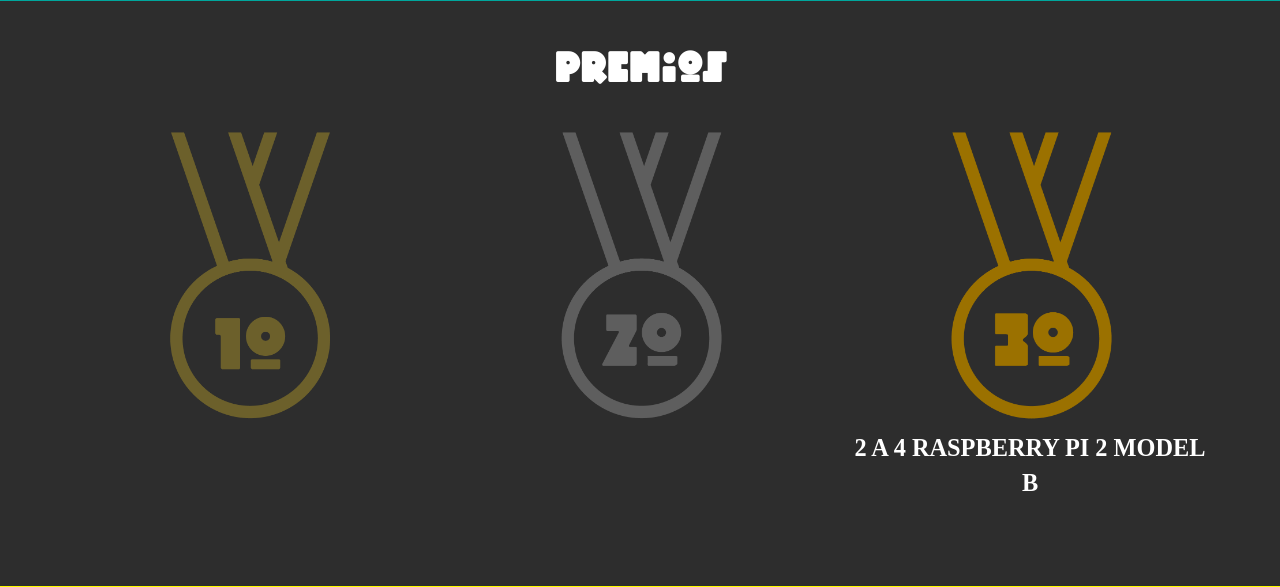
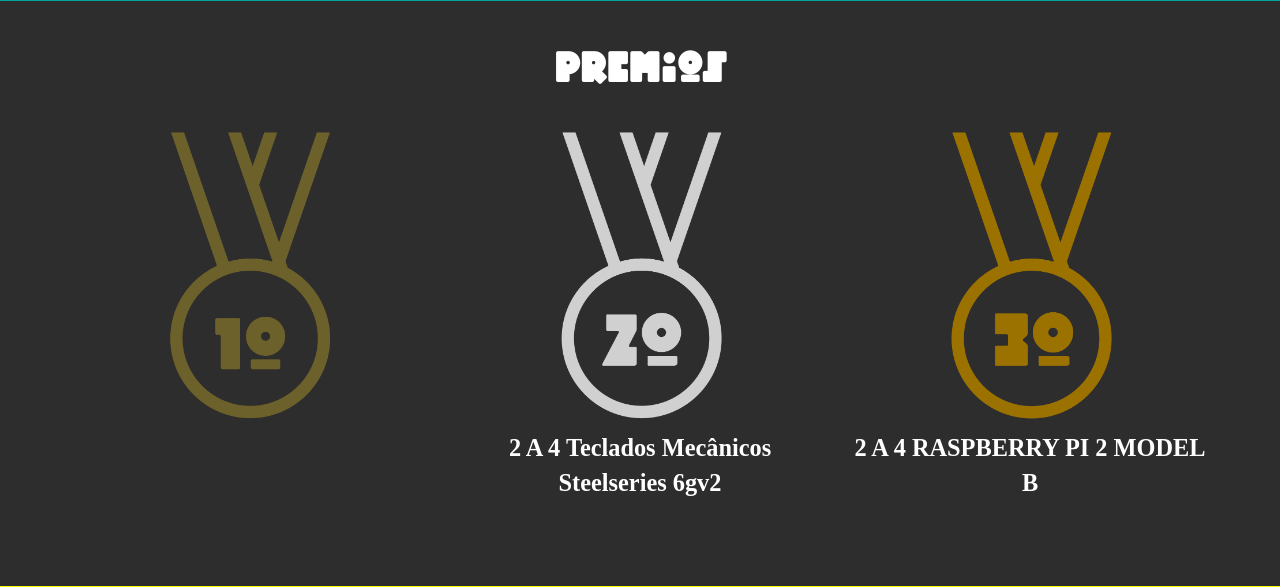
Before and after one commit to tomasfrancisco/shiftappens, a PHP site: page / in a window 1280 px wide. Shown: the part 1496-2083 px from the top of the page. Run offline with PHP 8.4, Linux system fonts and the light colour scheme; some web fonts are replaced.

Commit message:
Added second prize

```diff
--- a/assets/css/style.css
+++ b/assets/css/style.css
@@ -190,13 +190,13 @@ body, html {
     text-align: center; }
     #awards .awards-container .awards-content .award {
       opacity: 0.3; }
-    #awards .awards-container .awards-content .gold p, #awards .awards-container .awards-content .silver p {
+    #awards .awards-container .awards-content .gold p {
       color: #FFFFFF;
       font-weight: 600;
       font-size: 0.9em;
       margin-top: 10px;
       opacity: 0; }
-    #awards .awards-container .awards-content .bronze p {
+    #awards .awards-container .awards-content .silver p, #awards .awards-container .awards-content .bronze p {
       color: #FFFFFF;
       font-weight: 600;
       font-size: 0.9em;
--- a/assets/js/functions.js
+++ b/assets/js/functions.js
@@ -45,7 +45,7 @@ $(document).ready(function() {
 		}, 200);
 	});
 
-	$("#silver").hover(function(){
+	/*$("#silver").hover(function(){
 		$('.silver>p').animate({
 			opacity: 1,
 		}, 200);
@@ -59,7 +59,7 @@ $(document).ready(function() {
 		$('.silver>.row>.award').animate({
 			opacity: 0.3,
 		}, 200);
-	});
+	});*/
 
 	/*$("#bronze").hover(function(){
 		$('.bronze>p').animate({
--- a/assets/sass/core.sass
+++ b/assets/sass/core.sass
@@ -196,14 +196,14 @@ body, html
 			text-align: center
 			.award
 				opacity: 0.3
-			.gold,.silver//,.bronze
+			.gold//,.silver//,.bronze
 				p
 					color: #FFFFFF
 					font-weight: 600
 					font-size: 0.9em
 					margin-top: 10px
 					opacity: 0
-			.bronze
+			.silver,.bronze
 				p
 					color: #FFFFFF
 					font-weight: 600
--- a/index.html
+++ b/index.html
@@ -117,9 +117,9 @@
                         </div>
                         <div class="silver col-sm-4">
                             <div class="row">
-                                <img id="silver" src="assets/img/silver.png" class="col-sm-offset-3 col-sm-6 img-responsive award">
+                                <img id="silver" src="assets/img/silver.png" class="col-sm-offset-3 col-sm-6 img-responsive">
                             </div>
-                            <p>Coming soon!</p>
+                            <p>2 A 4 Teclados Mecânicos Steelseries 6gv2</p>
                         </div>
                         <div class="bronze col-sm-4">
                             <div class="row">
```
Also changed, not shown: 1 other file.
